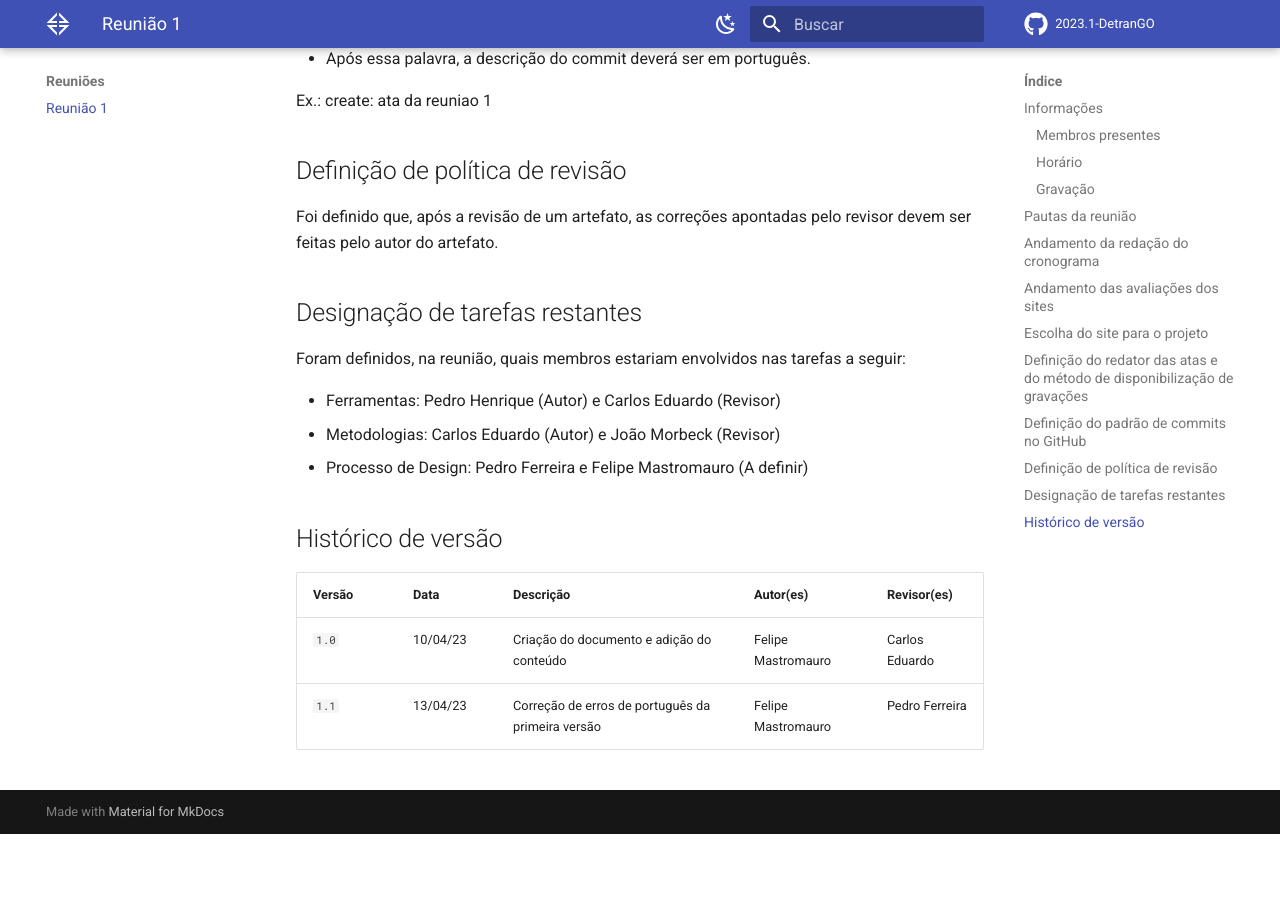
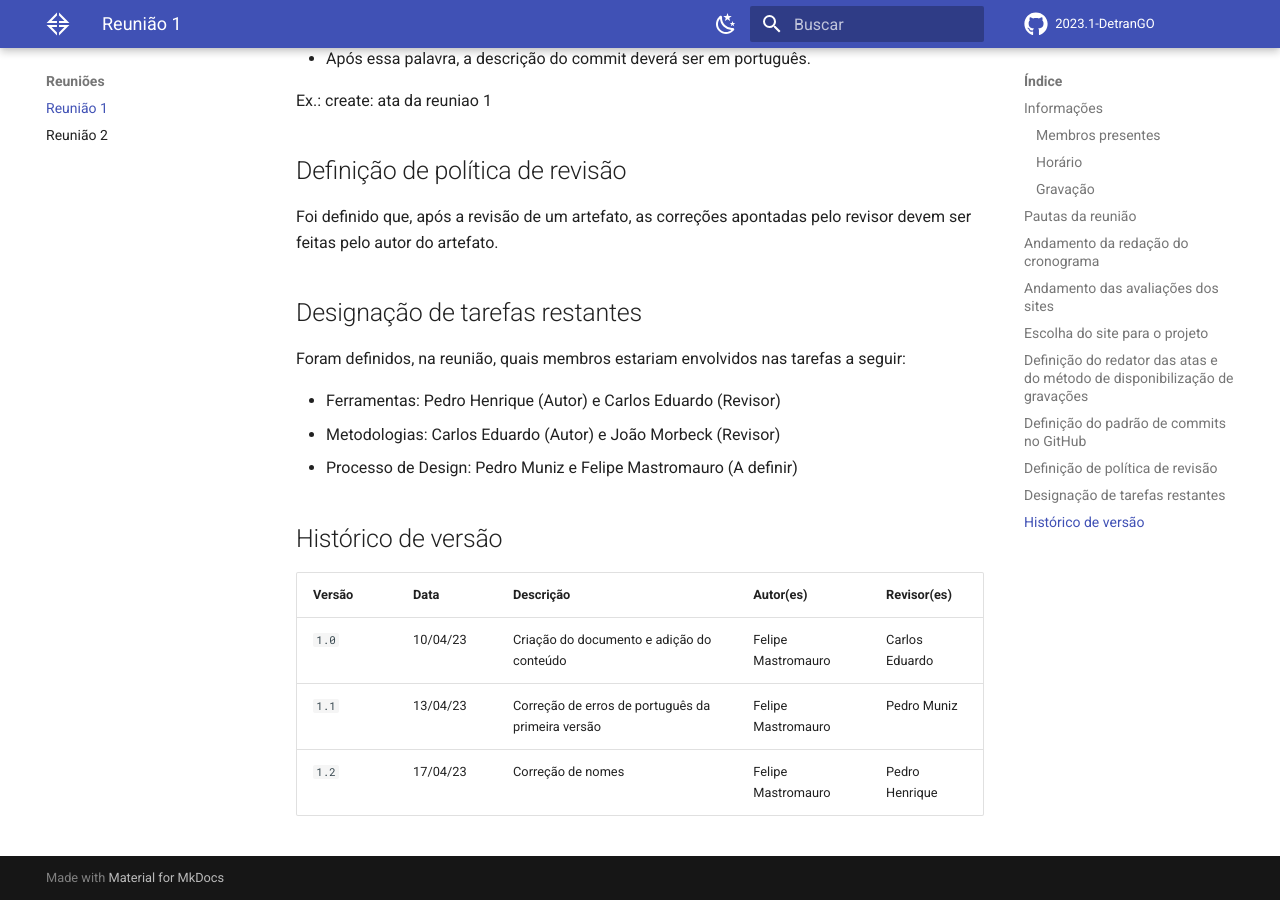
Before and after one commit to Interacao-Humano-Computador/2023.1-DetranGO, an MkDocs documentation site: the page built from docs/reunioes/reuniao1.md, in a window 1280 px wide and 900 px high, scrolled down 2434 px. Built offline with MkDocs 1.6.1 and Material for MkDocs 9.7.7, drawn with Linux system fonts in a browser that asks for light colours; comment, search, counter and statistics services are not loaded; before the commit the page ends 3268 px from its top, so only the background shows below that; some of the changed text lies outside the part shown.

Commit message:
create: ata da reunião 2

```diff
--- a/docs/reunioes/reuniao1.md
+++ b/docs/reunioes/reuniao1.md
@@ -6,7 +6,7 @@
 
 - Carlos Eduardo
 - Felipe Mastromauro
-- Pedro Ferreira
+- Pedro Henrique
 - Pedro Muniz
 - João Morbeck
 
@@ -70,7 +70,7 @@
 
 - Ferramentas: Pedro Henrique (Autor) e Carlos Eduardo (Revisor)
 - Metodologias: Carlos Eduardo (Autor) e João Morbeck (Revisor)
-- Processo de Design: Pedro Ferreira e Felipe Mastromauro (A definir)
+- Processo de Design: Pedro Muniz e Felipe Mastromauro (A definir)
 
 
 ## Histórico de versão
@@ -78,4 +78,5 @@
 |  Versão  |   Data   |                      Descrição                      |    Autor(es)   |  Revisor(es)  |
 | -------- | -------- | --------------------------------------------------- | -------------- | ------------- |
 |  `1.0`   | 10/04/23 | Criação do documento e adição do conteúdo           | Felipe Mastromauro | Carlos Eduardo |
-|  `1.1`   | 13/04/23 | Correção de erros de português da primeira versão | Felipe Mastromauro | Pedro Ferreira  |
+|  `1.1`   | 13/04/23 | Correção de erros de português da primeira versão | Felipe Mastromauro | Pedro Muniz  |
+|  `1.2`   | 17/04/23 | Correção de nomes | Felipe Mastromauro | Pedro Henrique  |
--- a/mkdocs.yml
+++ b/mkdocs.yml
@@ -32,6 +32,7 @@
   - Home: index.md
   - Reuniões:
       - Reunião 1: reunioes/reuniao1.md
+      - Reunião 2: reunioes/reuniao2.md
   - Planejamento:
       - Cronograma: planejamento/cronograma.md
       - Metodologias: planejamento/metodologia.md
```
Also changed, not shown: docs/reunioes/reuniao2.md (added, +84 -0 lines).
